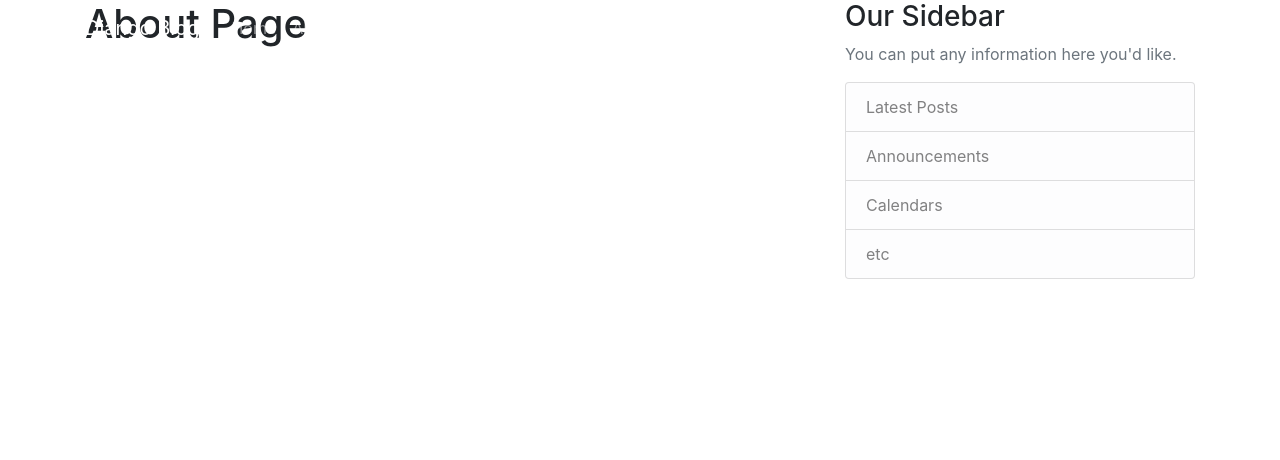
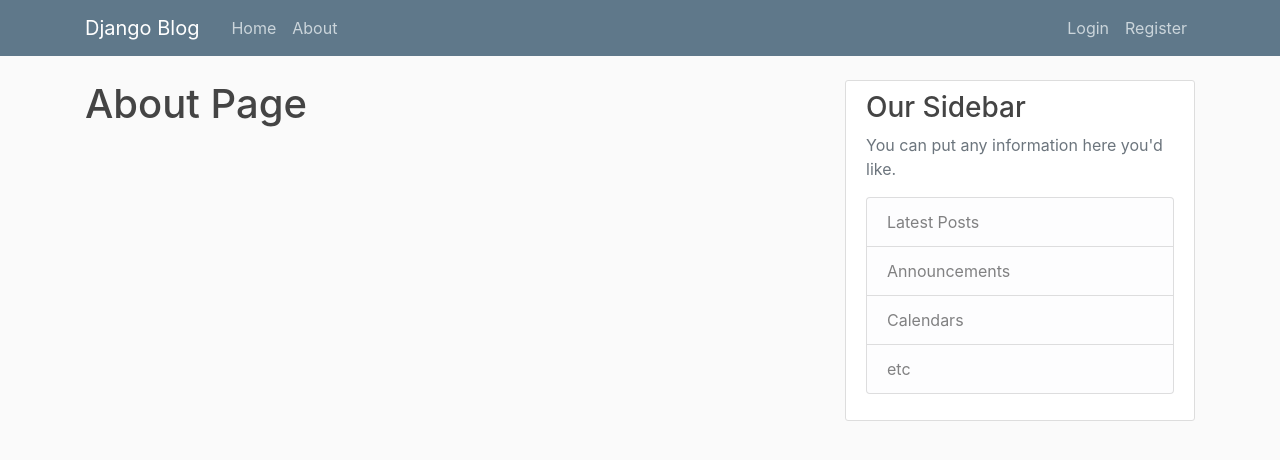
Before and after one commit to iabdinur/python-django-full-featured-blog, a Django app: page /about/ in a window 1280 px wide. Shown: the top 460 px of the page. Run offline with Django 4.2, Linux system fonts and the light colour scheme; some libraries are stand-ins or nearby versions.

Commit message:
static css file added

```diff
--- /dev/null
+++ b/django_blog/blog/static/blog/main.css
@@ -0,0 +1,84 @@
+body {
+    background: #fafafa;
+    color: #333333;
+    margin-top: 5rem;
+  }
+
+  h1, h2, h3, h4, h5, h6 {
+    color: #444444;
+  }
+
+  ul {
+    margin: 0;
+  }
+
+  .bg-steel {
+    background-color: #5f788a;
+  }
+
+  .site-header .navbar-nav .nav-link {
+    color: #cbd5db;
+  }
+
+  .site-header .navbar-nav .nav-link:hover {
+    color: #ffffff;
+  }
+
+  .site-header .navbar-nav .nav-link.active {
+    font-weight: 500;
+  }
+
+  .content-section {
+    background: #ffffff;
+    padding: 10px 20px;
+    border: 1px solid #dddddd;
+    border-radius: 3px;
+    margin-bottom: 20px;
+  }
+
+  .article-title {
+    color: #444444;
+  }
+
+  a.article-title:hover {
+    color: #428bca;
+    text-decoration: none;
+  }
+
+  .article-content {
+    white-space: pre-line;
+  }
+
+  .article-img {
+    height: 65px;
+    width: 65px;
+    margin-right: 16px;
+  }
+
+  .article-metadata {
+    padding-bottom: 1px;
+    margin-bottom: 4px;
+    border-bottom: 1px solid #e3e3e3
+  }
+
+  .article-metadata a:hover {
+    color: #333;
+    text-decoration: none;
+  }
+
+  .article-svg {
+    width: 25px;
+    height: 25px;
+    vertical-align: middle;
+  }
+
+  .account-img {
+    height: 125px;
+    width: 125px;
+    margin-right: 20px;
+    margin-bottom: 16px;
+  }
+
+  .account-heading {
+    font-size: 2.5rem;
+  }
--- a/django_blog/blog/templates/blog/home.html
+++ b/django_blog/blog/templates/blog/home.html
@@ -12,3 +12,4 @@
           </div>
         </article>
     {% endfor %}
+{% endblock content %}
```
Also changed, not shown: django_blog/db.sqlite3.
